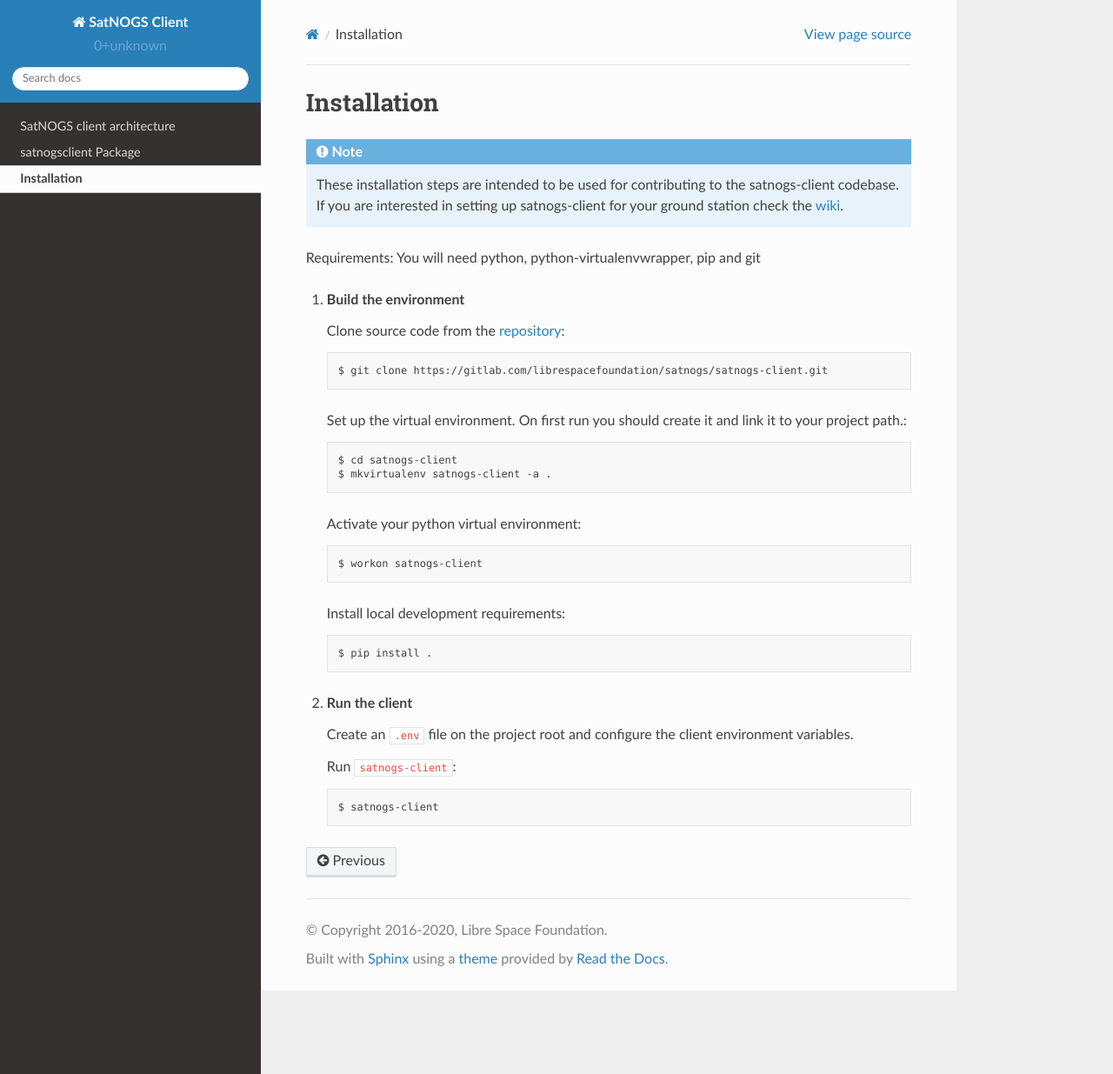
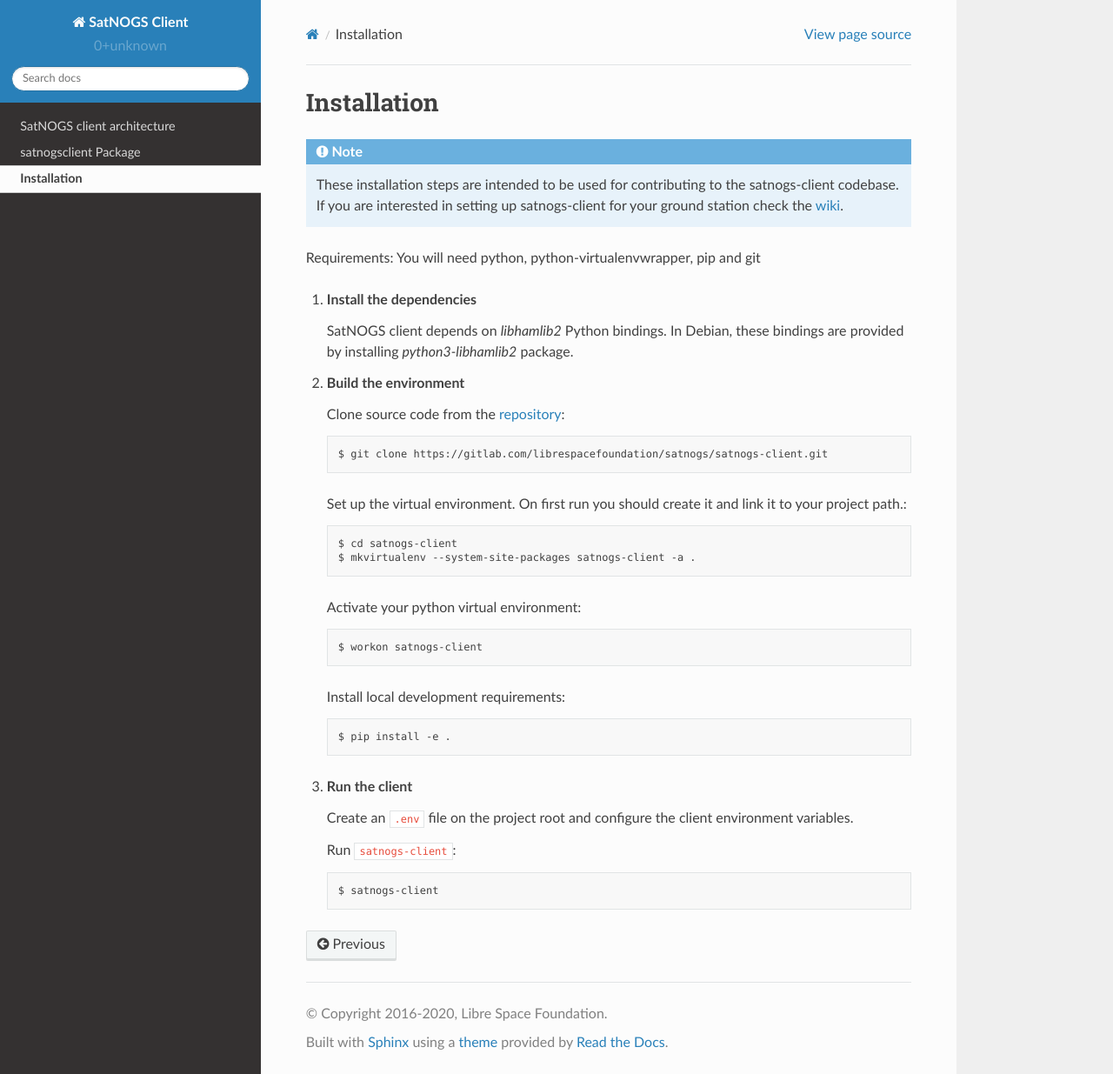
Before and after one commit to yaplik/satnogs-client, a Sphinx documentation site: the page built from docs/installation.rst, in a window 1280 px wide and 1235 px high. Shown: the whole window at 87% size. Built offline with Sphinx 7.4.7 and the Read the Docs theme 2.0.0, drawn with Linux system fonts in a browser that asks for light colours.

Commit message:
README, docs: Mention dependency on 'libhamlib2' Python bindings
Signed-off-by: Vasilis Tsiligiannis <acinonyx@openwrt.gr>

```diff
--- a/docs/installation.rst
+++ b/docs/installation.rst
@@ -9,6 +9,11 @@
 
 Requirements: You will need python, python-virtualenvwrapper, pip and git
 
+#. **Install the dependencies**
+
+   SatNOGS client depends on `libhamlib2` Python bindings.
+   In Debian, these bindings are provided by installing `python3-libhamlib2` package.
+
 #. **Build the environment**
 
    Clone source code from the `repository <https://gitlab.com/librespacefoundation/satnogs/satnogs-client>`_::
@@ -18,7 +23,7 @@
    Set up the virtual environment. On first run you should create it and link it to your project path.::
 
      $ cd satnogs-client
-     $ mkvirtualenv satnogs-client -a .
+     $ mkvirtualenv --system-site-packages satnogs-client -a .
 
    Activate your python virtual environment::
 
@@ -26,7 +31,7 @@
 
    Install local development requirements::
 
-     $ pip install .
+     $ pip install -e .
 
 #. **Run the client**
 
```
Also changed, not shown: README.md (+13 -2 lines).
